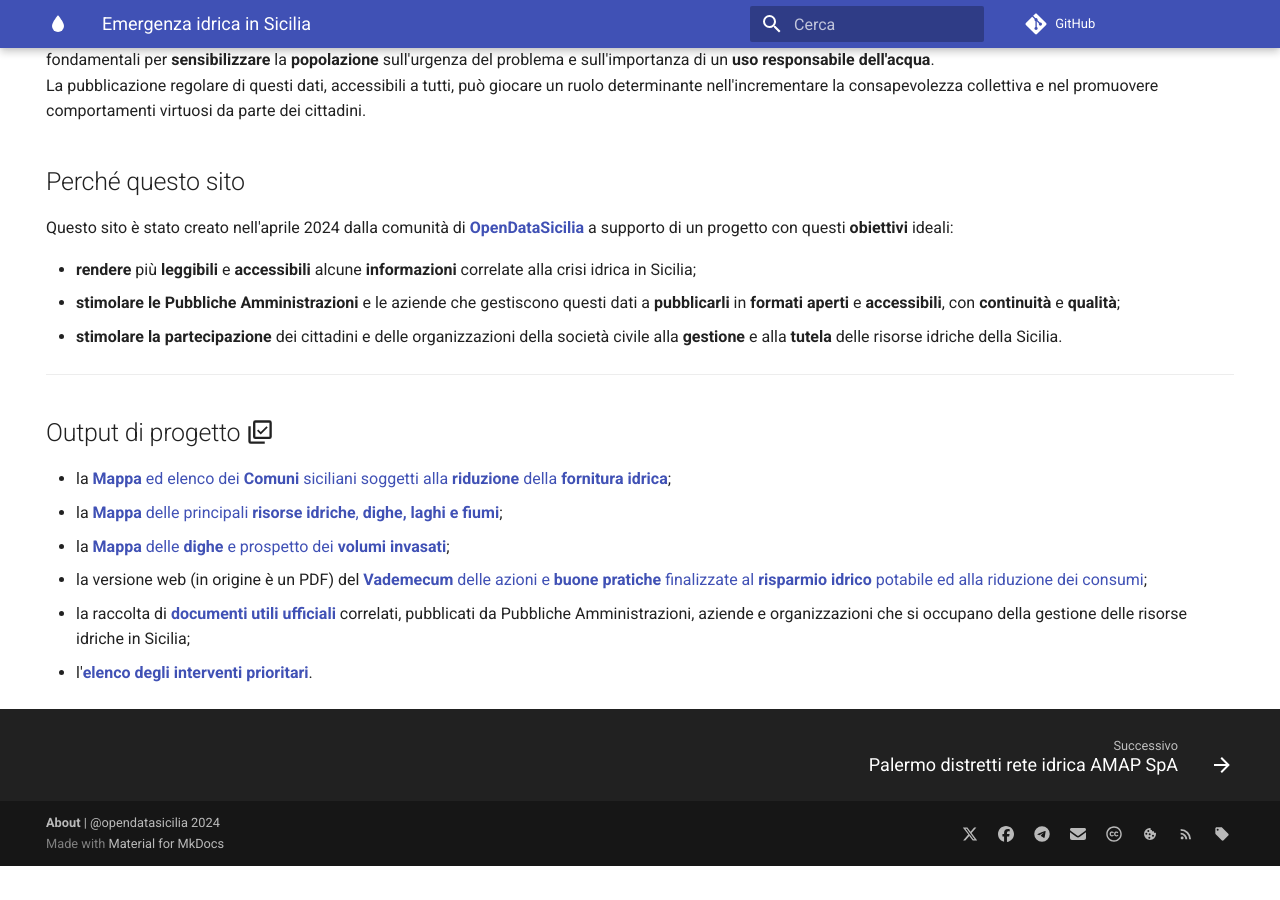
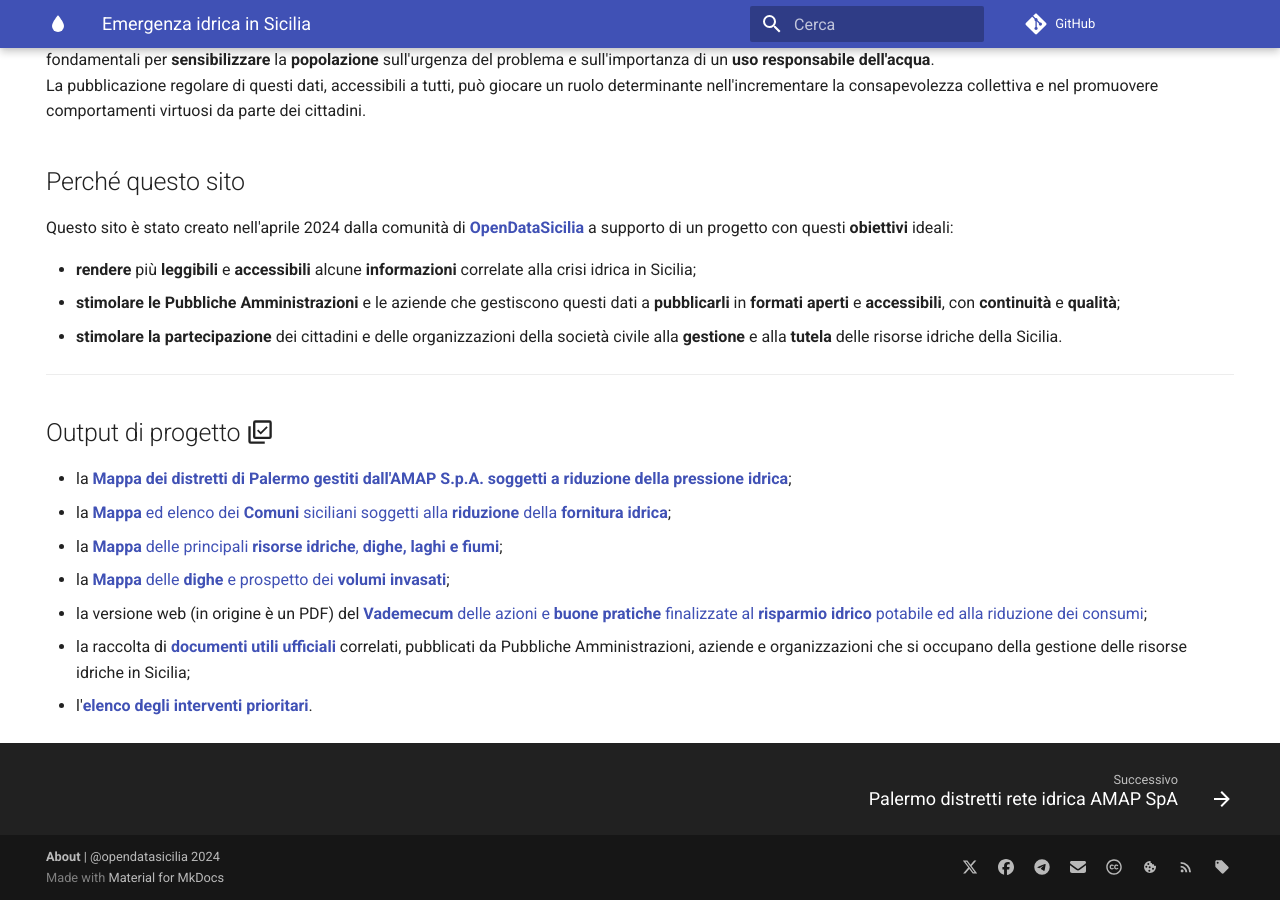
Before and after one commit to opendatasicilia/emergenza-idrica-sicilia, an MkDocs documentation site: the page built from docs/index.md, in a window 1280 px wide and 900 px high, scrolled down 860 px. Built offline with MkDocs 1.6.1 and Material for MkDocs 9.7.7, drawn with Linux system fonts in a browser that asks for light colours; emoji names are drawn with the system emoji font; comment, search, counter and statistics services are not loaded; before the commit the page ends 1726 px from its top, so only the background shows below that.

Commit message:
Update index.md

```diff
--- a/docs/index.md
+++ b/docs/index.md
@@ -33,6 +33,7 @@ Questo sito è stato creato nell'aprile 2024 dalla comunità di [**OpenDataSicil
 
 ## Output di progetto  :material-checkbox-multiple-outline:
 
+- la [**Mappa dei distretti di Palermo gestiti dall'AMAP S.p.A. soggetti a riduzione della pressione idrica**](https://opendatasicilia.github.io/emergenza-idrica-sicilia/mappe/distretti_pa/);
 - la [**Mappa** ed elenco dei **Comuni** siciliani soggetti alla **riduzione** della **fornitura** **idrica**](mappe/riduzione/index.md);
 - la [**Mappa** delle principali **risorse idriche**, **dighe, laghi e fiumi**](mappe/risorse/index.md);
 - la [**Mappa** delle **dighe** e prospetto dei **volumi invasati**](mappe/volumi/index.md);
```
